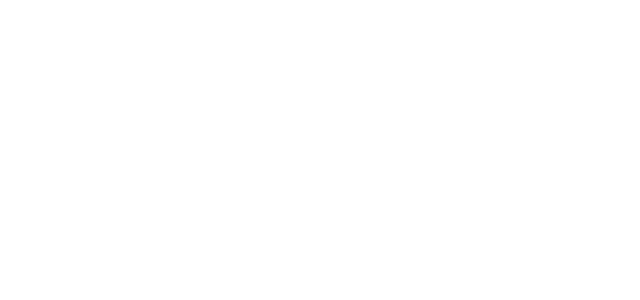
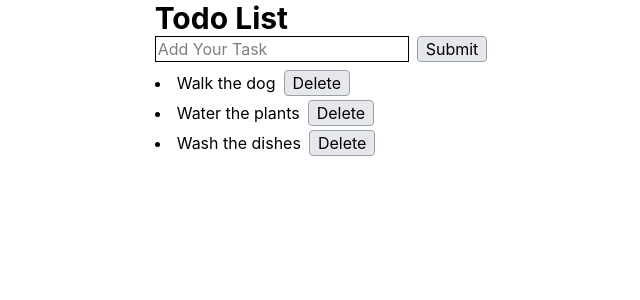
Before and after one commit to yiwenwangANU/playround_react, a React (Vite) app: page /18 in a window 1280 px wide. Shown: the top 300 px of the page, without its empty margins (319-959 px from the left). Built offline with nearby package versions, Linux system fonts and the light colour scheme.

Commit message:
create context and customer hook and build todoPage

```diff
--- a/src/pages/TodoListPage/TodoListPage.tsx
+++ b/src/pages/TodoListPage/TodoListPage.tsx
@@ -1,5 +1,46 @@
-import type { FC } from "react";
+import { useState, type FC } from "react";
+import useTodo from "./hooks/useTodo";
 
-const TodoListPage: FC = () => {};
+const TodoListPage: FC = () => {
+  const [todo, setTodo] = useState<string>("");
+  const { todoList, addTodo, deleteTodo } = useTodo();
+
+  return (
+    <div className="mx-auto w-fit">
+      <header className="text-3xl font-bold">Todo List</header>
+      <main>
+        <input
+          className="border border-black px-0.5"
+          onChange={(e) => setTodo(e.target.value)}
+          value={todo}
+          placeholder="Add Your Task"
+        />
+        <button
+          className="py-0.6 ml-2 cursor-pointer rounded border border-gray-400 bg-gray-200 px-2"
+          onClick={() => {
+            if (!todo) return;
+            addTodo(todo);
+            setTodo("");
+          }}
+        >
+          Submit
+        </button>
+        <ul className="mt-2 list-inside list-disc space-y-1">
+          {todoList.map((todo) => (
+            <li key={todo.id}>
+              <span>{todo.content}</span>
+              <button
+                className="py-0.6 ml-2 cursor-pointer rounded border border-gray-400 bg-gray-200 px-2"
+                onClick={() => deleteTodo(todo.id)}
+              >
+                Delete
+              </button>
+            </li>
+          ))}
+        </ul>
+      </main>
+    </div>
+  );
+};
 
 export default TodoListPage;
--- a/src/pages/TodoListPage/context/todoList/TodoListContext.ts
+++ b/src/pages/TodoListPage/context/todoList/TodoListContext.ts
@@ -16,8 +16,6 @@
 
 export const useTodoList = () => {
   const context = useContext(TodoListContext);
-  if (!context) {
-    throw new Error("toDoListContext used outside provider!");
-  }
+  if (!context) throw new Error("lol");
   return context;
 };
--- a/src/pages/TodoListPage/context/todoList/TodoListProvider.tsx
+++ b/src/pages/TodoListPage/context/todoList/TodoListProvider.tsx
@@ -1,7 +1,6 @@
 import { useState, type FC, type ReactNode } from "react";
 import { v4 as uuid } from "uuid";
-
-import { TodoListContext, type Todo } from "./TodoListContext";
+import { type Todo, TodoListContext } from "./TodoListContext";
 
 interface Props {
   children: ReactNode;
@@ -9,19 +8,20 @@
 
 const TodoListProvider: FC<Props> = ({ children }) => {
   const [todoList, setTodoList] = useState<Todo[]>([]);
+
   const addTodo = (content: string) => {
-    const id = uuid();
-    setTodoList((prev) => [...prev, { id, content }]);
+    setTodoList((prev) => [...prev, { id: uuid(), content }]);
   };
+
   const editTodo = (id: string, content: string) => {
     setTodoList((prev) =>
       prev.map((todo) => (todo.id === id ? { ...todo, content } : todo)),
     );
   };
+
   const deleteTodo = (id: string) => {
     setTodoList((prev) => prev.filter((todo) => todo.id !== id));
   };
-
   return (
     <TodoListContext.Provider
       value={{ todoList, addTodo, editTodo, deleteTodo }}
--- /dev/null
+++ b/src/pages/TodoListPage/hooks/useTodo.ts
@@ -0,0 +1,38 @@
+import { useState } from "react";
+import { v4 as uuid } from "uuid";
+
+const INITIAL_TODO: Todo[] = [
+  {
+    id: uuid(),
+    content: "Walk the dog",
+  },
+  { id: uuid(), content: "Water the plants" },
+  { id: uuid(), content: "Wash the dishes" },
+];
+
+type Todo = {
+  id: string;
+  content: string;
+};
+
+const useTodo = () => {
+  const [todoList, setTodoList] = useState<Todo[]>(INITIAL_TODO);
+
+  const addTodo = (content: string) => {
+    setTodoList((prev) => [...prev, { id: uuid(), content }]);
+  };
+
+  const editTodo = (id: string, content: string) => {
+    setTodoList((prev) =>
+      prev.map((todo) => (todo.id === id ? { ...todo, content } : todo)),
+    );
+  };
+
+  const deleteTodo = (id: string) => {
+    setTodoList((prev) => prev.filter((todo) => todo.id !== id));
+  };
+
+  return { todoList, addTodo, editTodo, deleteTodo };
+};
+
+export default useTodo;
--- a/src/pages/TodoListPage/store/todoList/todoListStore.ts
+++ b/src/pages/TodoListPage/store/todoList/todoListStore.ts
@@ -1,35 +1,35 @@
+import { v4 as uuid } from "uuid";
 import { create } from "zustand";
-import { v4 as uuid } from "uuid";
 
 type Todo = {
   id: string;
   content: string;
 };
 
-type todoListStore = {
+type TodoListStore = {
   todoList: Todo[];
 };
 
-export const todoListStore = create<todoListStore>(() => ({
+export const todoListStore = create<TodoListStore>(() => ({
   todoList: [],
 }));
 
 export const addTodo = (content: string) => {
-  todoListStore.setState((state) => ({
-    todoList: [...state.todoList, { id: uuid(), content }],
+  todoListStore.setState((prev) => ({
+    todoList: [...prev.todoList, { id: uuid(), content }],
   }));
 };
 
 export const editTodo = (id: string, content: string) => {
-  todoListStore.setState((state) => ({
-    todoList: state.todoList.map((todo) =>
+  todoListStore.setState((prev) => ({
+    todoList: prev.todoList.map((todo) =>
       todo.id === id ? { ...todo, content } : todo,
     ),
   }));
 };
 
 export const deleteTodo = (id: string) => {
-  todoListStore.setState((state) => ({
-    todoList: state.todoList.filter((todo) => todo.id !== id),
+  todoListStore.setState((prev) => ({
+    todoList: prev.todoList.filter((todo) => todo.id !== id),
   }));
 };
```
